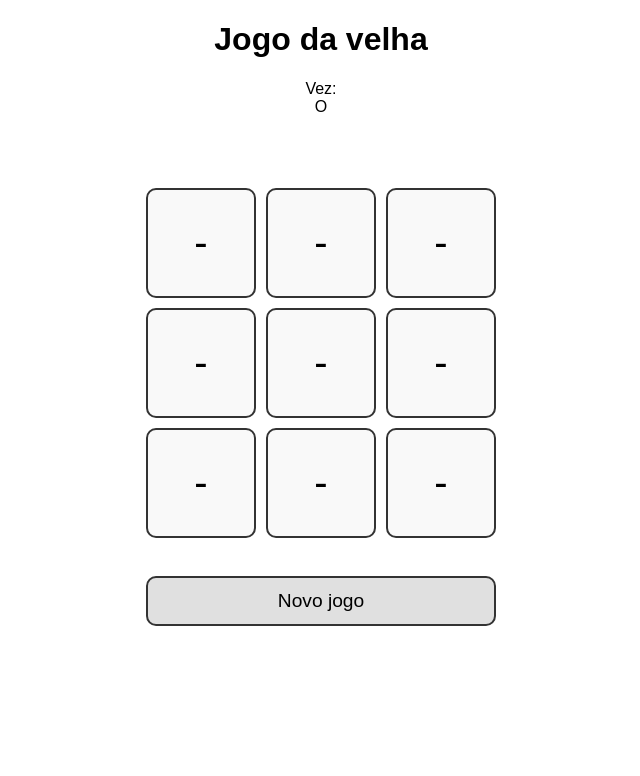
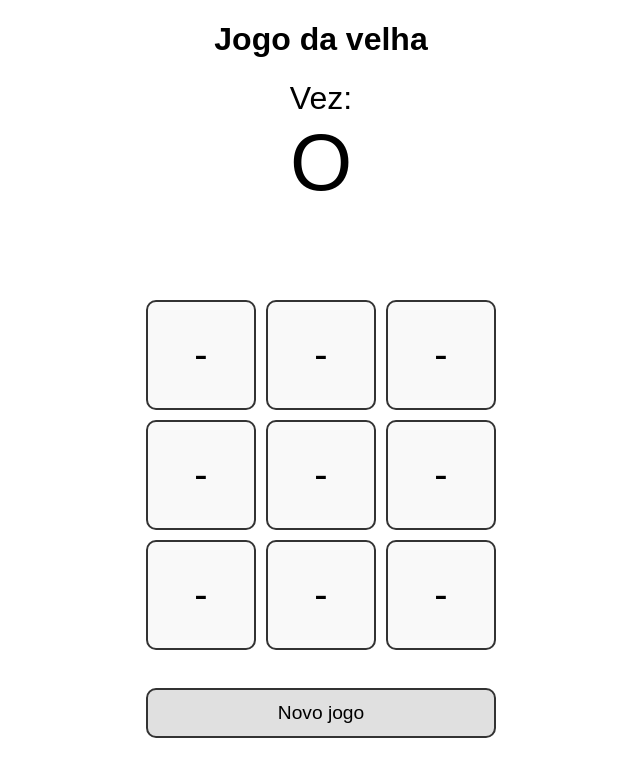
Before and after one commit to kauvas/velhas, a plain HTML site: page index.html in a window 1280 px wide. Shown: the whole page, without its empty margins (319-959 px from the left). Drawn offline with Linux system fonts and the light colour scheme.

Commit message:
Update style.css

```diff
--- a/style.css
+++ b/style.css
@@ -40,3 +40,11 @@ body {
     border: 2px solid #333;
     background: #e0e0e0;
 }
+
+#tvez {
+    font-size: 2.0rem;
+}
+
+#rvez {
+    font-size: 5.0rem;
+}
```
